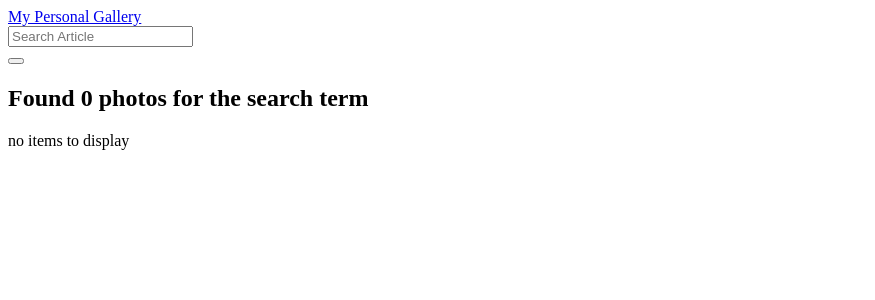
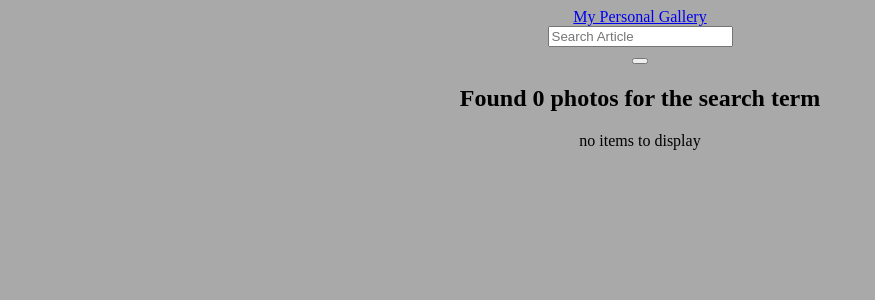
Before and after one commit to MARTIN-OMOLLO/GALLERY, a Django app: page / in a window 1280 px wide. Shown: the top 300 px of the page, without its empty margins (0-875 px from the left). Run offline with Django 4.2, Linux system fonts and the light colour scheme; data that the repository does not hold is empty; some libraries are stand-ins or nearby versions.

Commit message:
add styling

```diff
--- a/GALLERY/templates/welcome.html
+++ b/GALLERY/templates/welcome.html
@@ -8,7 +8,7 @@
     <meta name="viewport" content="width=device-width, initial-scale=1.0">
     <title>Galllery</title>
 </head>
-<body>
+<body style="background-color: darkgrey; text-align: center;">
    {% for photo in photos%}
    <p>{{photo.title}}</p>
    <p>{{photo.category}}</p>
```
